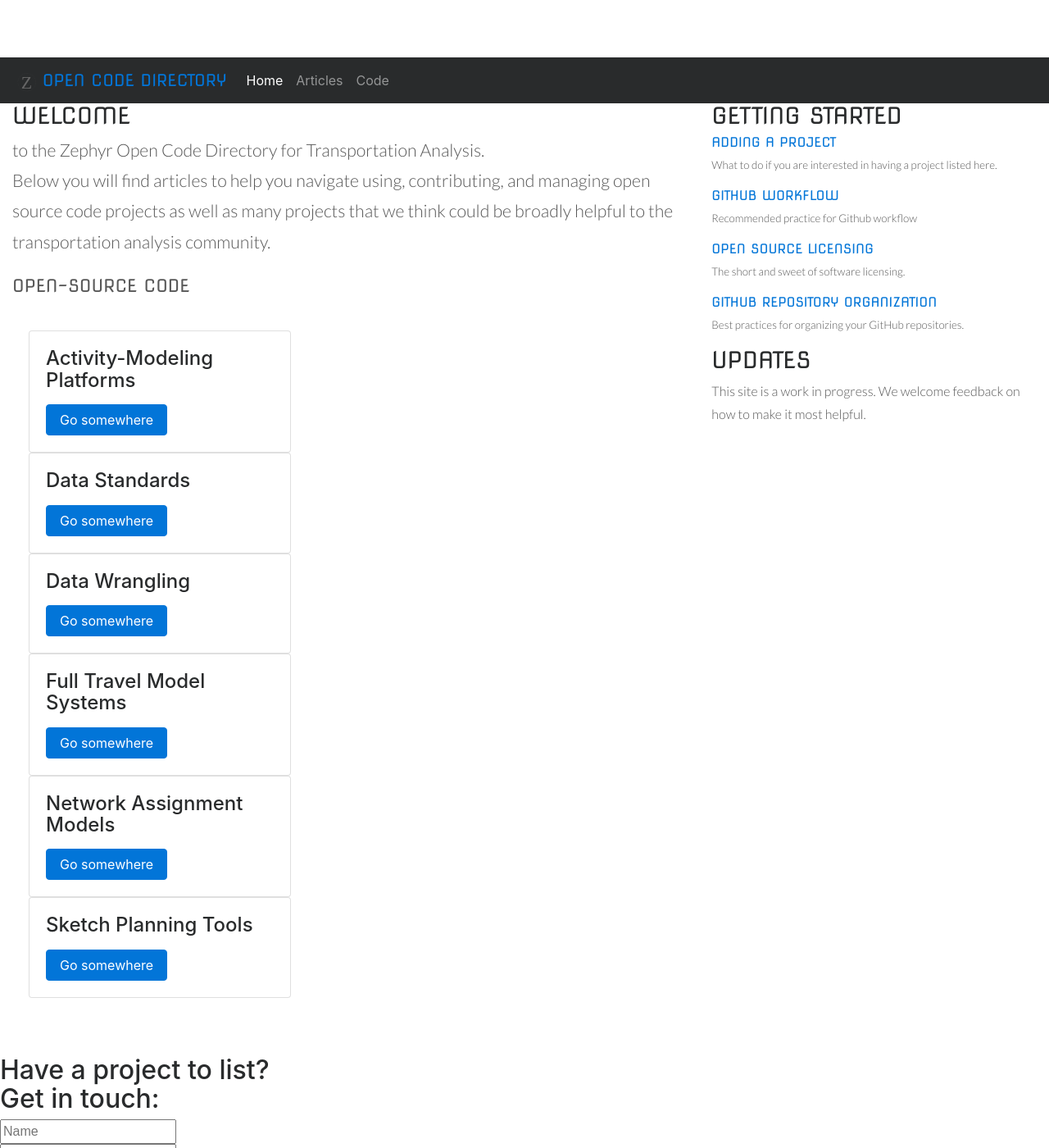
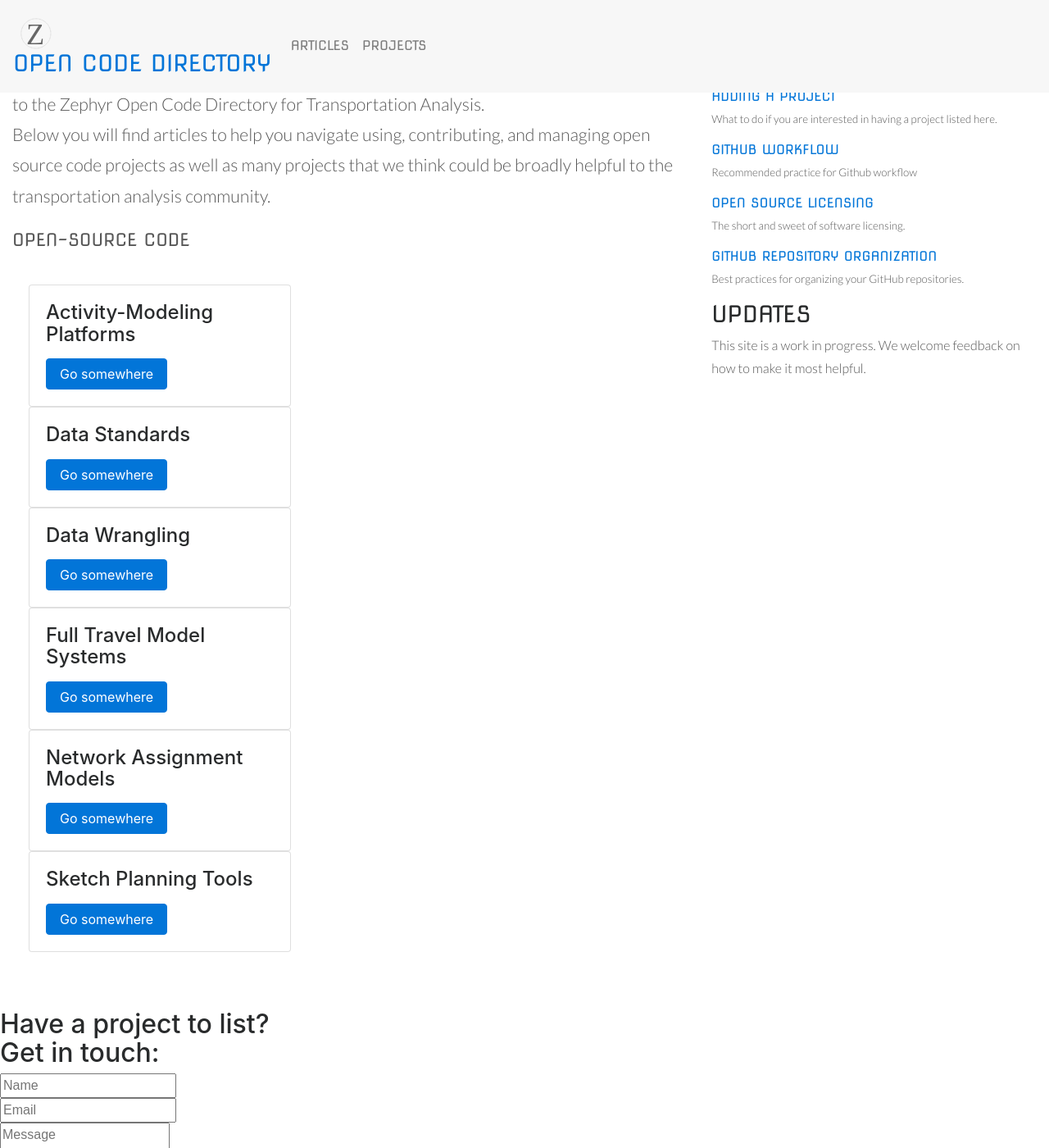
Before and after one commit to ZephyrTransport/zephyr-directory, a Jekyll site: the page built from index.html, in a window 1280 px wide and 1400 px high. Shown: the whole window at 82% size. Built offline with Jekyll 4.4.1, drawn with Linux system fonts in a browser that asks for light colours; nearby versions of some CDN libraries.

Commit message:
Navbar works
Still need to fix alignment

```diff
--- a/_includes/header.html
+++ /dev/null
@@ -1,29 +0,0 @@
-<!-- Navigation -->
-<nav class="navbar navbar-toggleable-sm navbar-inverse bg-inverse snavbar-fixed-top" role="navigation">
-	<button class="navbar-toggler navbar-toggler-right" type="button" data-toggle="collapse" data-target="#navbarSupportedContent" aria-controls="navbarSupportedContent" aria-expanded="false" aria-label="Toggle navigation">
-    	<span class="navbar-toggler-icon"></span>
-  	</button>
-
-    <div class="navbar-brand">
-    	<a href="{{ site.zephyr-url }}">
-        	<img src="{{ site.base-url }}img/logo.svg" width="30" height="30" class="d-inline-block align-top" alt="">
-        </a>
-        <a class="zephyr no-stretch" href="{{ site.base-url }}">
-        	{{ site.short-title }}
-        </a>
-    </div>
-
-  <div class="collapse navbar-collapse" id="navbarSupportedContent">
-    <ul class="navbar-nav mr-auto">
-      <li class="nav-item active">
-        <a class="nav-link" href="#">Home <span class="sr-only">(current)</span></a>
-      </li>
-      <li class="nav-item">
-        <a class="nav-link" href="#">Articles</a>
-      </li>
-      <li class="nav-item">
-        <a class="nav-link" href="#">Code</a>
-      </li>
-    </ul>
-  </div>
-</nav>
--- a/_includes/nav.html
+++ b/_includes/nav.html
@@ -1,36 +1,27 @@
 <!-- Navigation -->
-    <nav class="navbar navbar-inverse navbar-fixed-top" role="navigation">
-        <div class="container">
-            <!-- Brand and toggle get grouped for better mobile display -->
-            <div class="navbar-header">
-                <button type="button" class="navbar-toggle" data-toggle="collapse" data-target="#bs-example-navbar-collapse-1">
-                    <span class="sr-only">Toggle navigation</span>
-                    <span class="icon-bar"></span>
-                    <span class="icon-bar"></span>
-                    <span class="icon-bar"></span>
+<nav class="navbar fixed-top navbar-toggleable-sm navbar-light bg-faded ">
+
+	<button class="navbar-toggler navbar-toggler-right" type="button" data-toggle="collapse" data-target="#navbarText" aria-controls="navbarText" aria-expanded="false" aria-label="Toggle navigation">
+    	<span class="navbar-toggler-icon"></span>
 	</button>
-                <a class="navbar-brand" href="#">
-                    <img src="{{ site.base-url }}/img/logo.svg" alt="">
+	<div class="navbar-brand logo">
+	<a href="{{ site.zephyr-url }}">
+		<img src="{{ site.baseurl }}/img/logo.svg" alt="zephyr logo">
+	</a>
+	<a href="{{ site.baseurl }}">
+		<h3 class="zephyr">{{ site.short-title }}</h3>
 	</a>
     </div>
-            <!-- Collect the nav links, forms, and other content for toggling -->
-            <div class="collapse navbar-collapse" id="bs-example-navbar-collapse-1">
-                <ul class="nav navbar-nav">
-                    <li>
-                        <a href="{{ site.zephyr-url }}">Zephyr</a>
+
+  <div class="collapse navbar-collapse zephyr condensed" id="navbarSupportedContent">
+    <ul class="navbar-nav mr-auto">
+      <li class="nav-item">
+        <a class="nav-link" href="#">Articles</a>
       </li>
-                    <li>
-                        <a href="#">Articles</a>
-                    </li>
-                    <li>
-                        <a href="#">Projects</a>
-                    </li>
-                    <li>
-                        <a href="#">Participate</a>
+      <li class="nav-item">
+        <a class="nav-link" href="#">Projects</a>
       </li>
     </ul>
   </div>
-            <!-- /.navbar-collapse -->
-        </div>
-        <!-- /.container -->
+
 </nav>
--- a/_layouts/article.html
+++ b/_layouts/article.html
@@ -5,7 +5,7 @@
 	<body>
 	<!-- Wrapper -->
 		<div id="wrapper">
-		{% include project-header.html %}
+		{% include nav.html %}
 			<div id="main">
 			<div class="inner">
         {{ content }}
--- a/_layouts/front.html
+++ b/_layouts/front.html
@@ -3,7 +3,7 @@
 	{% include head.html %}
 
 	<body>
-		{% include header.html %}
+		{% include nav.html %}
 			<div class="container-fluid" id="main">
         {{ content }}
         	</div>
--- a/_layouts/project.html
+++ b/_layouts/project.html
@@ -5,7 +5,7 @@
 	<body>
 	<!-- Wrapper -->
 		<div id="wrapper">
-		{% include header.html %}
+		{% include nav.html %}
 			<div id="main">
 			<div class="inner">
         {{ content }}
--- a/css/directory.css
+++ b/css/directory.css
@@ -52,10 +52,13 @@ NavBar
 	height: 50px;
 }
 
-.navbar {
+.anavbar {
     padding: 10px 0;
 }
 
+.logo {
+	color: #00aced;
+}
 
 /*
 Body
```
Also changed, not shown: _layouts/group.html (+1 -6 lines). Lines whose indentation alone changed are shown as unchanged.
